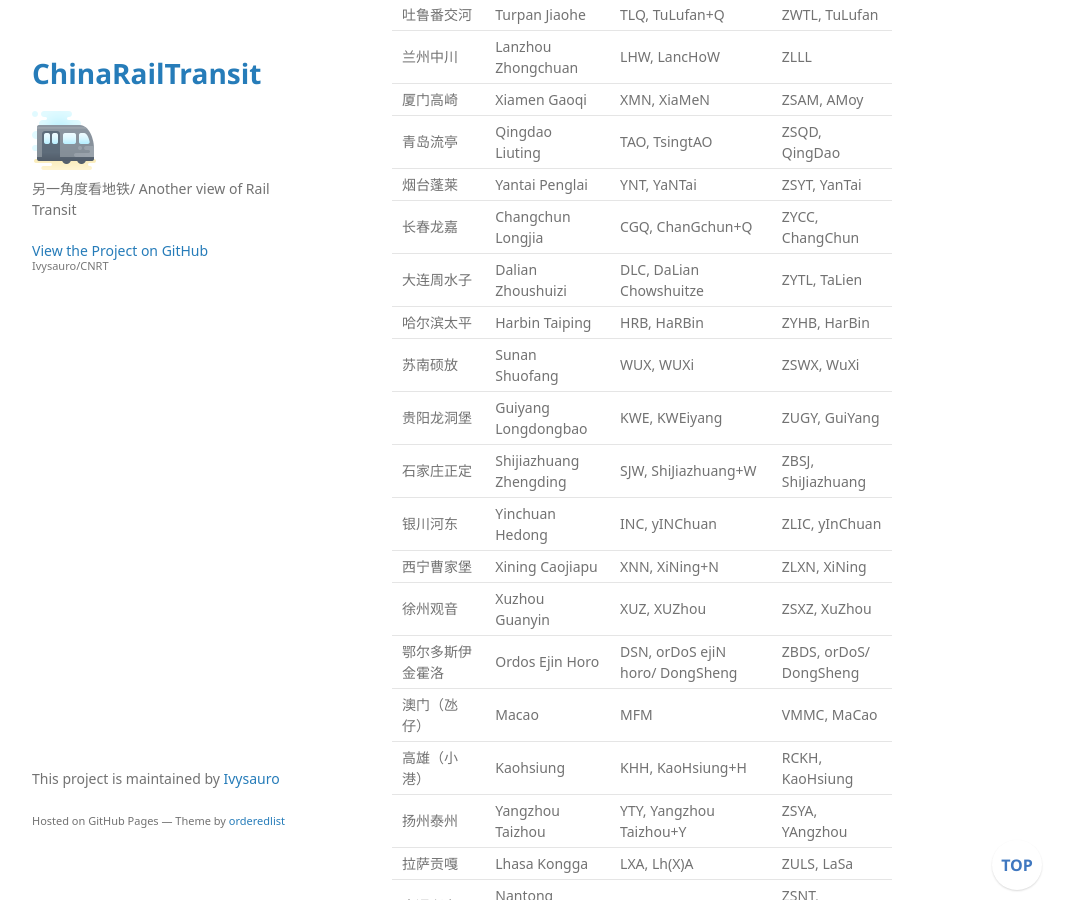
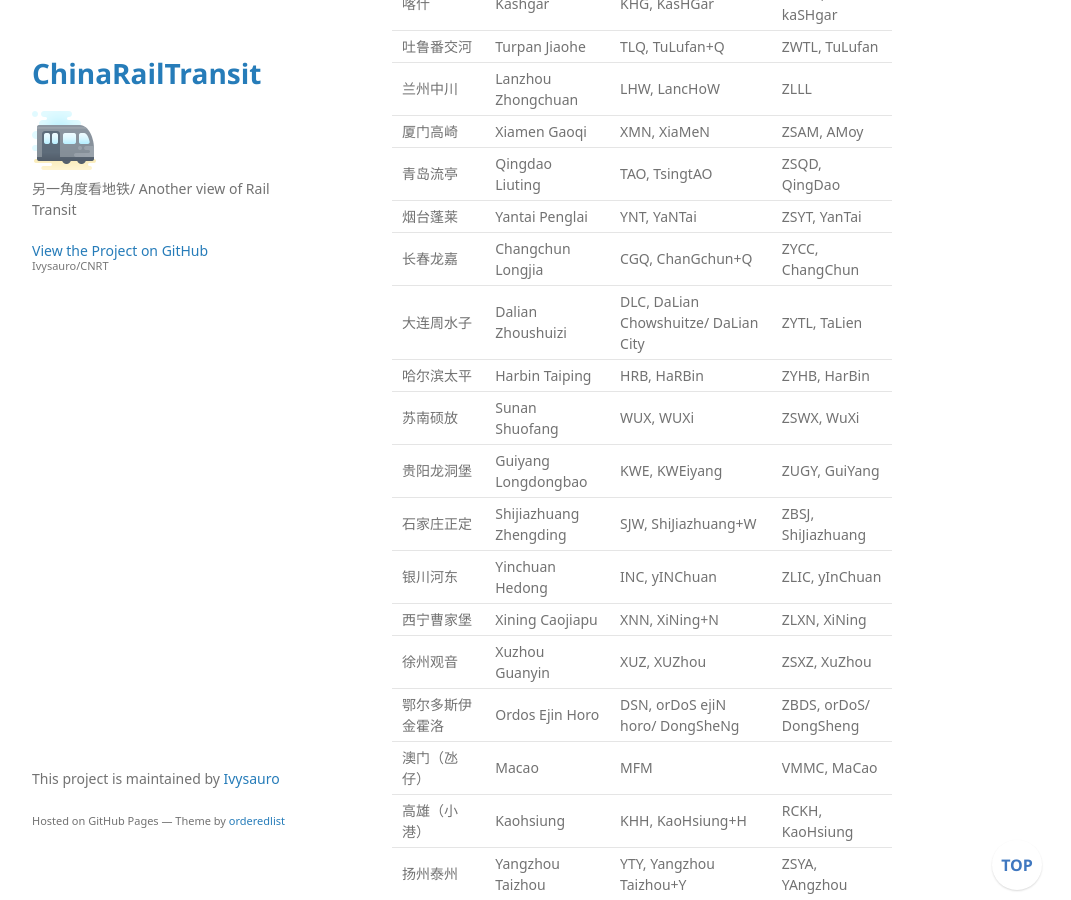
Before and after one commit to Ivysauro/CNRT, a Jekyll site: the page built from data/Airport.md, in a window 1280 px wide and 900 px high, scrolled down 1999 px. Shown: the whole window, without its empty margins (178-1249 px from the left). Built offline with Jekyll 4.4.1, drawn with Linux system fonts in a browser that asks for light colours; some web fonts are replaced; our own code applies the rules of GitHub Pages for plain Markdown files; a script that is not in the unit is left out; some of the changed text lies outside the part shown.

```diff
--- a/data/Airport.md
+++ b/data/Airport.md
@@ -51,7 +52,7 @@
 | 青岛流亭 | Qingdao Liuting | TAO, TsingtAO | ZSQD, QingDao |
 | 烟台蓬莱 | Yantai Penglai | YNT, YaNTai | ZSYT, YanTai |
 | 长春龙嘉 | Changchun Longjia | CGQ, ChanGchun+Q | ZYCC, ChangChun |
-| 大连周水子 | Dalian Zhoushuizi | DLC, DaLian Chowshuitze | ZYTL, TaLien |
+| 大连周水子 | Dalian Zhoushuizi | DLC, DaLian Chowshuitze/ DaLian City | ZYTL, TaLien |
 | 哈尔滨太平 | Harbin Taiping | HRB, HaRBin | ZYHB, HarBin |
 | 苏南硕放 | Sunan Shuofang | WUX, WUXi | ZSWX, WuXi |
 | 贵阳龙洞堡 | Guiyang Longdongbao | KWE, KWEiyang | ZUGY, GuiYang |
@@ -59,7 +60,7 @@
 | 银川河东 | Yinchuan Hedong | INC, yINChuan | ZLIC, yInChuan |
 | 西宁曹家堡 | Xining Caojiapu | XNN, XiNing+N | ZLXN, XiNing |
 | 徐州观音 | Xuzhou Guanyin | XUZ, XUZhou | ZSXZ, XuZhou |
-| 鄂尔多斯伊金霍洛 | Ordos Ejin Horo | DSN, orDoS ejiN horo/ DongSheng | ZBDS, orDoS/ DongSheng |
+| 鄂尔多斯伊金霍洛 | Ordos Ejin Horo | DSN, orDoS ejiN horo/ DongSheNg | ZBDS, orDoS/ DongSheng |
 | 澳门（氹仔） | Macao | MFM | VMMC, MaCao |
 | 高雄（小港） | Kaohsiung | KHH, KaoHsiung+H | RCKH, KaoHsiung |
 | 扬州泰州 | Yangzhou Taizhou | YTY, Yangzhou Taizhou+Y | ZSYA, YAngzhou |
@@ -185,7 +186,7 @@
 | 十堰武当山 | Shiyan Wudangshan | WDS, WuDangShan | ZHSY, ShiYan |
 | 怀化芷江 | Huaihua Zhijiang | HJJ, zHiJiang+J | ZGCJ |
 | 达州河市 | Dazhou Heshi | DAX, DAXian | ZUDX, DaXian |
-| 朝阳 | Chaoyang             | CHG, CHaoyanG | ZYCY, ChaoYang |
+| 朝阳 | Chaoyang | CHG, CHaoyanG | ZYCY, ChaoYang |
 | 临沧博尚 | Lincang | LNJ, LiNcang+J | ZPLC, LinCang |
 | 沧源佤山 | Cangyuan Washan | CWJ, Cangyuan Washan+J | ZPCW, Cangyuan Washan |
 | 腾冲驼峰 | Tengchong Tuofeng | TCZ, TengChong+Z | ZUTC, TengChong |
```
Also changed, not shown: other parts of data/Airport.md (+2 -0 lines).
